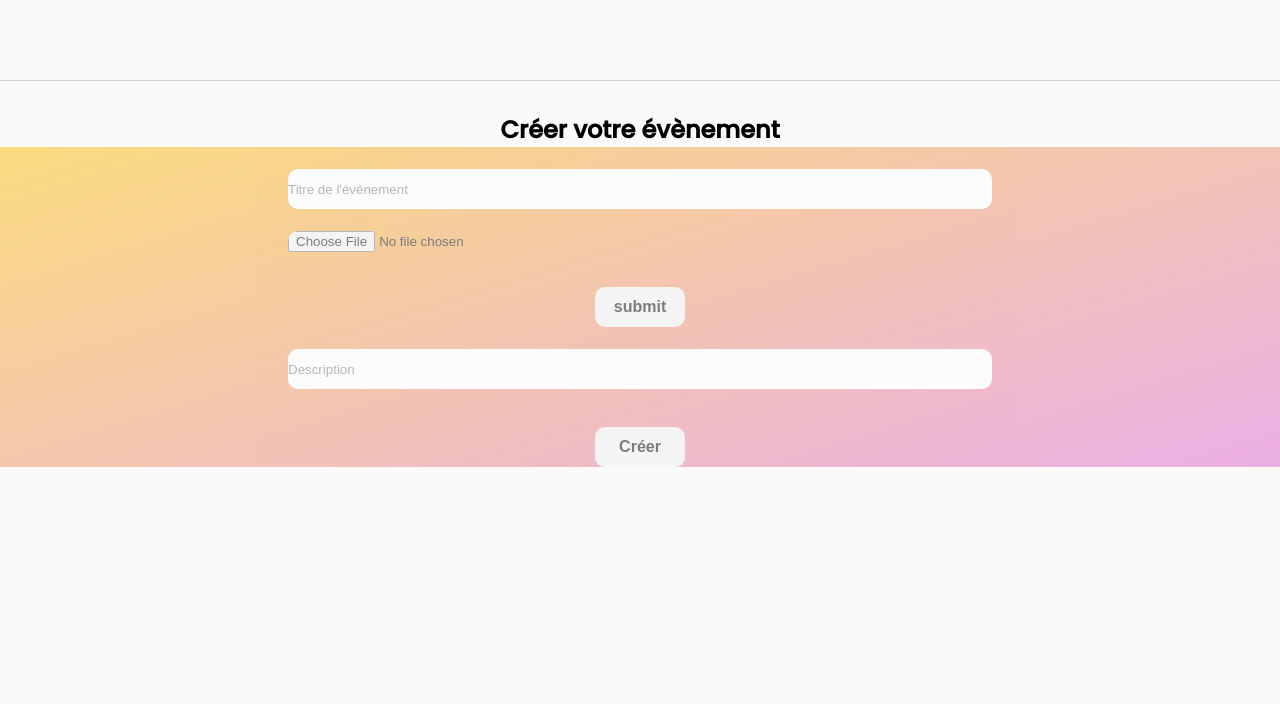
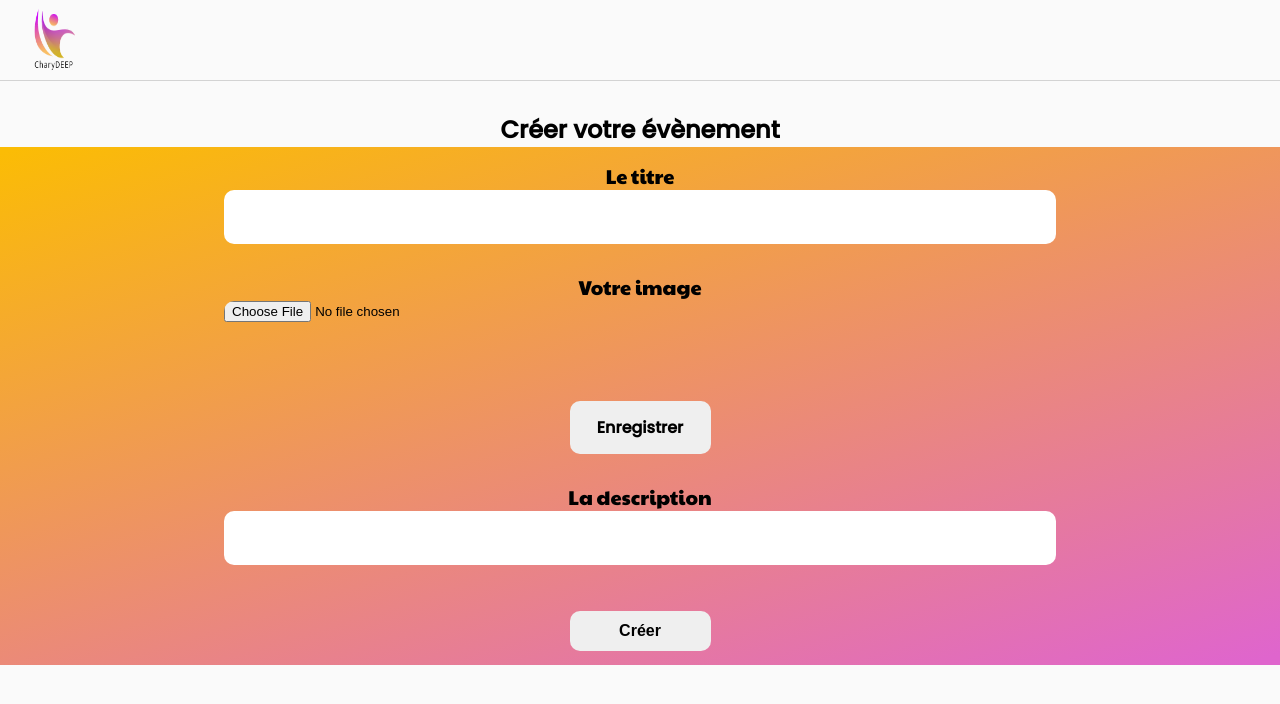
Before and after one commit to bintoukarah/capstone-project-charyDeep, a React app in the folder client/: page /addevents in a window 1280 px wide. Built offline with nearby package versions, Linux system fonts and the light colour scheme.

Commit message:
Finish Addevents style and formatting

```diff
--- a/client/src/pages/AddEvents.js
+++ b/client/src/pages/AddEvents.js
@@ -1,19 +1,30 @@
 import "../style/index.scss";
-// import logo from "../assets/img/CharyDeep_logo.png"
+import logo from "../assets/img/logo_color_charyDEEp.png";
 
 export default function AddEvents() {
   return (
     <div className="events-container">
-      <div className="events-header">{/* <img src={logo} alt="Logo" /> */}</div>
+      <div className="events-header">
+        <img className="img-logo" src={logo} alt="Logo" />
+      </div>
       <div className="event-form-container">
         <h1>Créer votre évènement</h1>
         <form>
-          <input type="text" placeholder="Titre de l'événement"></input>
-          <label className="img-form-container">
+          <label className="form-container" for="mytitle">
+          Le titre
+          <input type="text"></input>
+          </label>
+          <label className="form-container" for="myfile">
+            <p>Votre image</p>
             <input type="file" name="file" className="form-control-file" />
-            <button type="submit" className="img_btn">submit</button>
           </label>
-          <input type="text" placeholder="Description"></input>
+          <button type="submit" className="img_btn">
+           Enregistrer
+          </button>
+          <label className="form-container">
+            La description
+          <input type="text"></input>
+          </label>
           <button
             className="form-btn"
             type="submit"
--- a/client/src/pages/BottomNavBar.js
+++ b/client/src/pages/BottomNavBar.js
@@ -1,27 +1,16 @@
-import * as React from 'react';
-import Box from '@mui/material/Box';
-import BottomNavigation from '@mui/material/BottomNavigation';
-import BottomNavigationAction from '@mui/material/BottomNavigationAction';
-import RestoreIcon from '@mui/icons-material/Restore';
-import FavoriteIcon from '@mui/icons-material/Favorite';
-import LocationOnIcon from '@mui/icons-material/LocationOn';
+import React from "react";
+import "../style/index.scss";
 
-export default function SimpleBottomNavigation() {
-  const [value, setValue] = React.useState(0);
 
-  return (
-    <Box sx={{ width: 500 }}>
-      <BottomNavigation
-        showLabels
-        value={value}
-        onChange={(event, newValue) => {
-          setValue(newValue);
-        }}
-      >
-        <BottomNavigationAction label="Recents" icon={<RestoreIcon />} />
-        <BottomNavigationAction label="Favorites" icon={<FavoriteIcon />} />
-        <BottomNavigationAction label="Nearby" icon={<LocationOnIcon />} />
-      </BottomNavigation>
-    </Box>
-  );
+export default function BottomNavBar (){
+    return(
+     <div className="bottomNavbar">
+
+        <div className="homeNav-title">
+        <h3>CharyDeep</h3>
+        {/* <SendOutlinedIcon /> */}
+        </div>
+
+     </div>
+    );
 }
--- a/client/src/style/index.scss
+++ b/client/src/style/index.scss
@@ -248,35 +248,46 @@ main {
         margin-bottom: 2rem;
         box-shadow: 0 1px 0 0 lightgray;
         background-color: #fafafa;
+        .img-logo {
+            width: 70px;
+            height: 70px;
+            padding-left: 1rem;
+            align-self: center;
+            margin-top: 0.5rem;
+        }
     }
     .event-form-container {
         width: 100%;
         height: 320px;
-            h1{
+        h1 {
             font-family: $poppins;
             font-size: 1.5rem;
             text-align: center;
         }
         form {
-            height: 100%;
+            height: 162%;
             display: flex;
             flex-direction: column;
             justify-content: space-around;
             align-content: center;
             background: $main_bgc;
-            opacity: 0.5;
+
+
 
             input {
-                height: 40px;
-                width: 55%;
+                height: 54px;
+    width: 65%;
     border-radius: 10px;
     border: none;
-                margin: auto;
+}
+
 
             }
 
-             button.form-btn{
+            button.form-btn {
                 width: 90px;
+                width: 141px;
+                height: 53px;
                 height: 40px;
                 border: none;
                 border-radius: 10px;
@@ -286,24 +297,25 @@ main {
                 margin-top: 1rem;
                 align-self: center;
             }
-
         }
     }
 
-    }
-    .img-form-container{
+.form-container {
     display: flex;
     flex-direction: column;
-            .img_btn{
-                width: 90px;
-                height: 40px;
+    align-items: center;
+    font-family: $paytone;
+    font-size: 20px;
+
+}
+    .img_btn {
+        width: 141px;
+        height: 53px;
         border: none;
         border-radius: 10px;
-                font-size: poppins;
+        font-family: $poppins;
         font-size: 1rem;
         font-weight: 800;
         margin-top: 1rem;
-                align-self: center
+        align-self: center;
     }
-
-    }
```
Also changed, not shown: client/src/assets/img/logo_color_charyDEEp.png (added). Lines whose indentation alone changed are shown as unchanged.
